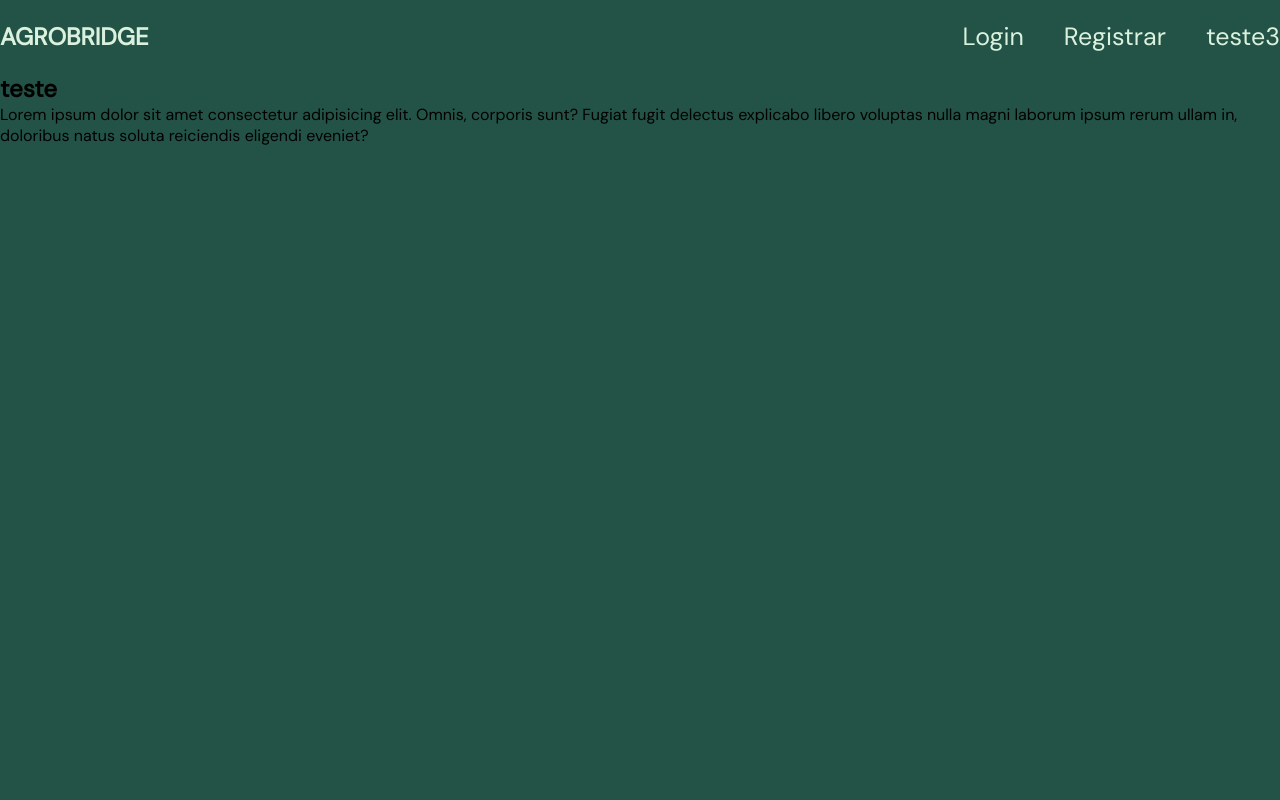
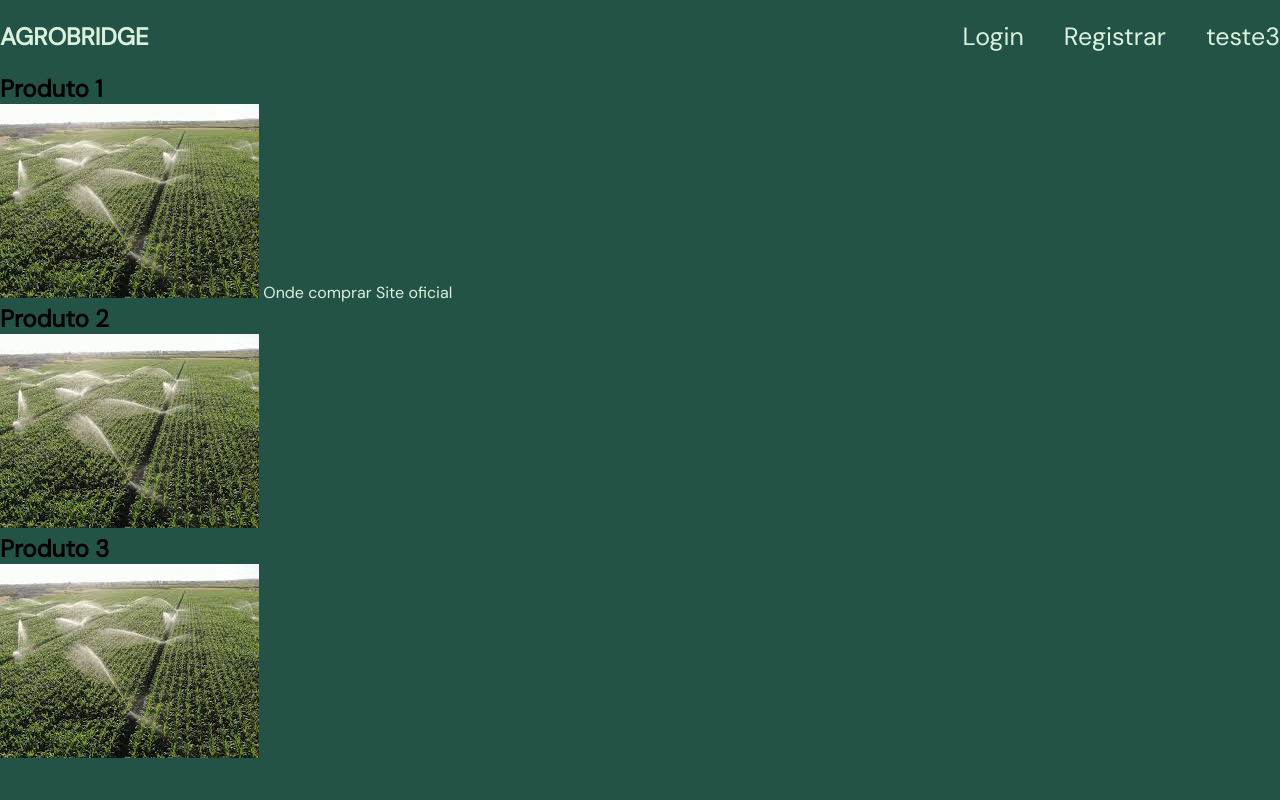
Before and after one commit to YuriMacedoBolis/AGROBRIDGE, a Flask app: page / in a window 1280 px wide. Run offline with Flask 3, Linux system fonts and the light colour scheme; some web fonts are replaced.

Commit message:
Imagens e links

```diff
--- a/app/templates/homepage.html
+++ b/app/templates/homepage.html
@@ -1,7 +1,21 @@
 {% extends 'nav.html' %}
 
 {% block content %}
-<h2>teste</h2>
-<p>Lorem ipsum dolor sit amet consectetur adipisicing elit. Omnis, corporis sunt? Fugiat fugit delectus explicabo libero
-    voluptas nulla magni laborum ipsum rerum ullam in, doloribus natus soluta reiciendis eligendi eveniet?</p>
+    <div class="fotos">
+        <h2>Produto 1</h2>
+        <img src="{{url_for('static', filename='imagens/irrigacaoTeste.jpg')}}" alt="">
+        <a href="https://www.youtube.com/">Onde comprar</a>
+        <a href="https://www.youtube.com/">Site oficial</a>
+    </div>
+    <div class="fotos">
+        <h2>Produto 2</h2>
+        <img src="{{url_for('static', filename='imagens/irrigacaoTeste.jpg')}}" alt="">
+    </div>
+    <div class="fotos">
+        <h2>Produto 3</h2>
+        <img src="{{url_for('static', filename='imagens/irrigacaoTeste.jpg')}}" alt="">
+    </div>
+
+
+
 {% endblock %}
```
Also changed, not shown: app/static/imagens/irrigacaoTeste.jpg (added).
